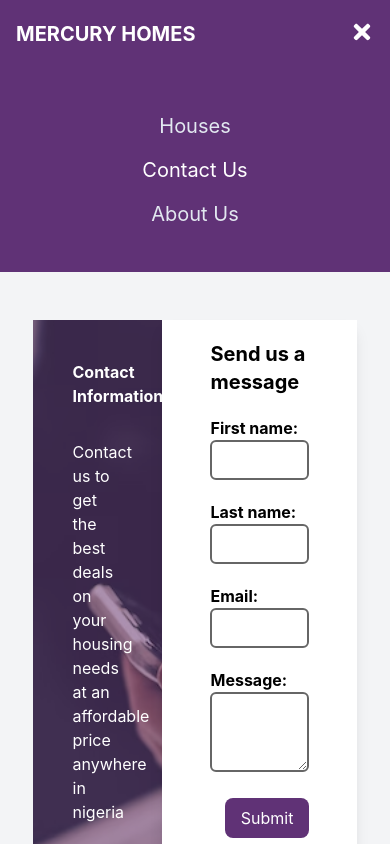
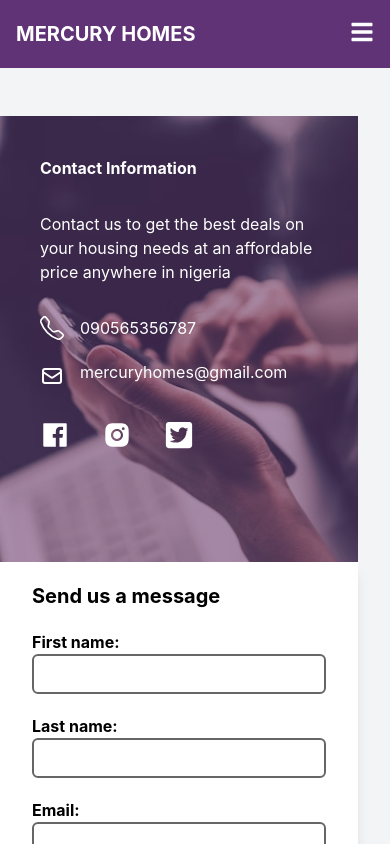
Before and after one commit to emma-junior/real-estate, a React (Create React App) app: page /contact-us in a window 390 px wide. Shown: the top 844 px of the page. Built offline with nearby package versions, Linux system fonts and the light colour scheme.

Commit message:
fix: navbar dropdown bug

```diff
--- a/src/App.js
+++ b/src/App.js
@@ -1,4 +1,3 @@
-import { useState } from "react";
 import Home from "./pages/Home";
 import { BrowserRouter as Router, Route, Routes } from "react-router-dom";
 import HouseDetails from "./pages/HouseDetails";
@@ -9,42 +8,17 @@ import Layout from "./Layout";
 import AboutUs from "./pages/AboutUs";
 
 function App() {
-  const [dropdown, setDropdown] = useState(false);
   return (
     <div className="App">
       <Router>
         <ScrollToTop />
         <Routes>
-          <Route
-            path="/"
-            element={<Layout dropdown={dropdown} setDropdown={setDropdown} />}
-          >
-            <Route
-              index
-              element={<Home dropdown={dropdown} setDropdown={setDropdown} />}
-            />
-            <Route
-              path="houses"
-              element={<Houses dropdown={dropdown} setDropdown={setDropdown} />}
-            />
-            <Route
-              path="house-details/:slug"
-              element={
-                <HouseDetails dropdown={dropdown} setDropdown={setDropdown} />
-              }
-            />
-            <Route
-              path="contact-us"
-              element={
-                <ContactUs dropdown={dropdown} setDropdown={setDropdown} />
-              }
-            />
-            <Route
-              path="about-us"
-              element={
-                <AboutUs dropdown={dropdown} setDropdown={setDropdown} />
-              }
-            />
+          <Route path="/" element={<Layout />}>
+            <Route index element={<Home />} />
+            <Route path="houses" element={<Houses />} />
+            <Route path="house-details/:slug" element={<HouseDetails />} />
+            <Route path="contact-us" element={<ContactUs />} />
+            <Route path="about-us" element={<AboutUs />} />
           </Route>
         </Routes>
       </Router>
--- a/src/Layout.js
+++ b/src/Layout.js
@@ -1,9 +1,10 @@
-import React from "react";
+import React, { useState } from "react";
 import { Outlet } from "react-router-dom";
 import Footer from "./components/Footer";
 import Navbar from "./components/Navbar";
 
-const Layout = ({ dropdown, setDropdown }) => {
+const Layout = () => {
+  const [dropdown, setDropdown] = useState(false);
   return (
     <div>
       <Navbar dropdown={dropdown} setDropdown={setDropdown} />
--- a/src/components/Contact.js
+++ b/src/components/Contact.js
@@ -7,8 +7,8 @@ import { FaTwitterSquare } from "react-icons/fa";
 
 const Contact = () => {
   return (
-    <div className="pt-12 flex w-full justify-center ">
-      <div className="bg-contact-img w-4/12 bg-cover text-white ">
+    <div className="pt-12 lg:flex w-full mx-auto justify-center ">
+      <div className="bg-contact-img w-11/12 lg:w-4/12 bg-cover text-white ">
         <div className="overlay px-10 pt-10 pb-28">
           <div>
             <h2 className="font-bold">Contact Information</h2>
@@ -43,8 +43,8 @@ const Contact = () => {
         </div>
       </div>
       {/* Contact */}
-      <div className="w-6/12 bg-white shadow-lg shadow-black-500/50 py-5">
-        <div className="px-12">
+      <div className="w-11/12 lg:w-6/12 bg-white shadow-lg shadow-black-500/50 py-5">
+        <div className="lg:px-12 px-8">
           <h2 className="text-xl font-bold">Send us a message</h2>
           <div className="my-5 ">
             <label className=" font-bold">First name:</label>
--- a/src/components/Navbar.js
+++ b/src/components/Navbar.js
@@ -14,24 +14,13 @@ const Navbar = ({ dropdown, setDropdown }) => {
         </NavLink>
 
         {/* For Mobile View */}
-        {dropdown === false && (
-          <h2
-            className=" text-2xl lg:hidden "
-            onClick={() => setDropdown(true)}
-          >
-            <FaBars />
-          </h2>
-        )}
-        {dropdown === true && (
-          <div>
-            <h2
-              className=" text-2xl lg:hidden"
-              onClick={() => setDropdown(false)}
-            >
-              <FaTimes />
-            </h2>
-          </div>
-        )}
+
+        <h2
+          className=" text-2xl lg:hidden "
+          onClick={() => setDropdown(!dropdown)}
+        >
+          {!dropdown ? <FaBars /> : <FaTimes />}
+        </h2>
 
         {/* For Laptop View */}
         <ul className="hidden lg:flex space-x-5 animate__animated animate__slideInRight">
@@ -78,6 +67,7 @@ const Navbar = ({ dropdown, setDropdown }) => {
             className={({ isActive }) =>
               isActive ? "text-white" : "text-slate-200 cursor-pointer"
             }
+            onClick={() => setDropdown(!dropdown)}
           >
             <li className="cursor-pointer mt-4">Houses</li>
           </NavLink>
@@ -89,6 +79,7 @@ const Navbar = ({ dropdown, setDropdown }) => {
             className={({ isActive }) =>
               isActive ? "text-white" : "text-slate-200 cursor-pointer"
             }
+            onClick={() => setDropdown(!dropdown)}
           >
             <li className="cursor-pointer mt-4">Contact Us</li>
           </NavLink>
@@ -97,6 +88,7 @@ const Navbar = ({ dropdown, setDropdown }) => {
             className={({ isActive }) =>
               isActive ? "text-white" : "text-slate-200 cursor-pointer"
             }
+            onClick={() => setDropdown(!dropdown)}
           >
             <li className="cursor-pointer mt-4">About Us</li>
           </NavLink>
--- a/src/pages/AboutUs.js
+++ b/src/pages/AboutUs.js
@@ -1,10 +1,7 @@
-import React, { useEffect } from "react";
+import React from "react";
 import About from "../components/About";
 
-const AboutUs = ({ dropdown, setDropdown }) => {
-  useEffect(() => {
-    setDropdown(!dropdown);
-  }, []);
+const AboutUs = () => {
   return (
     <div>
       <About />
--- a/src/pages/ContactUs.js
+++ b/src/pages/ContactUs.js
@@ -1,14 +1,13 @@
-import React, { useEffect } from "react";
+import React from "react";
 import Contact from "../components/Contact";
 
-const ContactUs = ({ dropdown, setDropdown }) => {
-  useEffect(() => {
-    setDropdown(!dropdown);
-  }, []);
+const ContactUs = () => {
   return (
-    <div className="bg-[#F3F4F6] h-full">
-      <Contact />
-    </div>
+    <section className="bg-[#F3F4F6] h-full">
+      <div className="mx-auto">
+        <Contact />
+      </div>
+    </section>
   );
 };
 
--- a/src/pages/Home.js
+++ b/src/pages/Home.js
@@ -1,11 +1,7 @@
-import React, { useEffect } from "react";
+import React from "react";
 import HomeCards from "../components/HomeCards";
 
-const Home = ({ dropdown, setDropdown }) => {
-  useEffect(() => {
-    setDropdown(!dropdown);
-  }, []);
-
+const Home = () => {
   return (
     <>
       <section className="bg-cover-pic bg-cover bg-no-repeat bg-center bg-[#ccc] h-screen">
--- a/src/pages/HouseDetails.js
+++ b/src/pages/HouseDetails.js
@@ -1,12 +1,9 @@
-import React, { useEffect } from "react";
+import React from "react";
 import { useParams } from "react-router-dom";
 import ExploreHouse from "../components/ExploreHouse";
 import explore from "../output.json";
 
-const HouseDetails = ({ dropdown, setDropdown }) => {
-  useEffect(() => {
-    setDropdown(!dropdown);
-  }, []);
+const HouseDetails = () => {
   const { slug } = useParams();
 
   const house = explore.find((item) => item.slug === slug);
--- a/src/pages/Houses.js
+++ b/src/pages/Houses.js
@@ -1,10 +1,7 @@
-import React, { useEffect } from "react";
+import React from "react";
 import Housing from "../components/Housing";
 
-const Houses = ({ dropdown, setDropdown }) => {
-  useEffect(() => {
-    setDropdown(!dropdown);
-  }, []);
+const Houses = () => {
   return (
     <div className="F5F5F5">
       <Housing />
```
